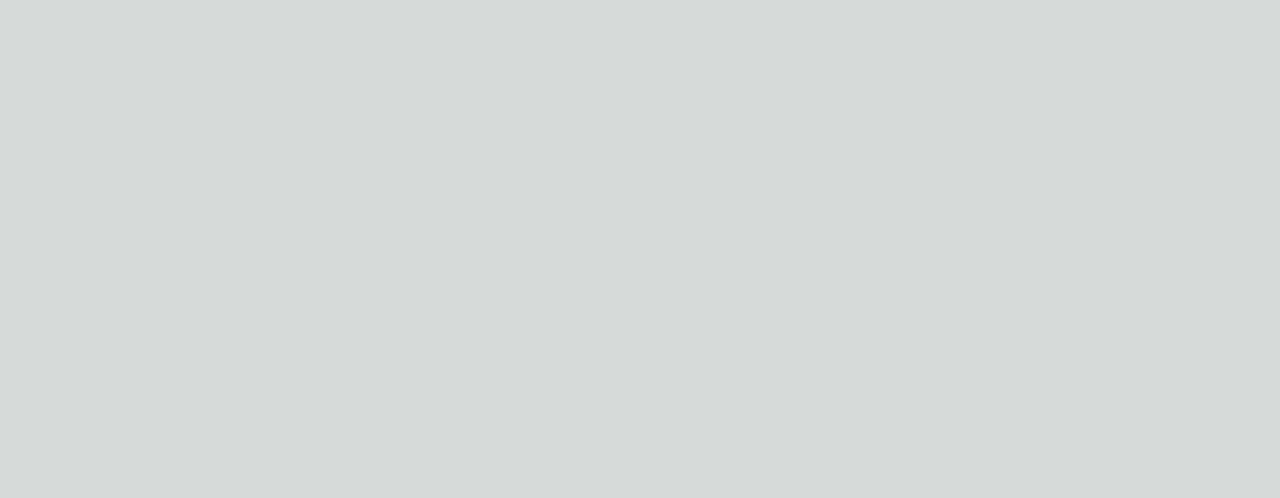
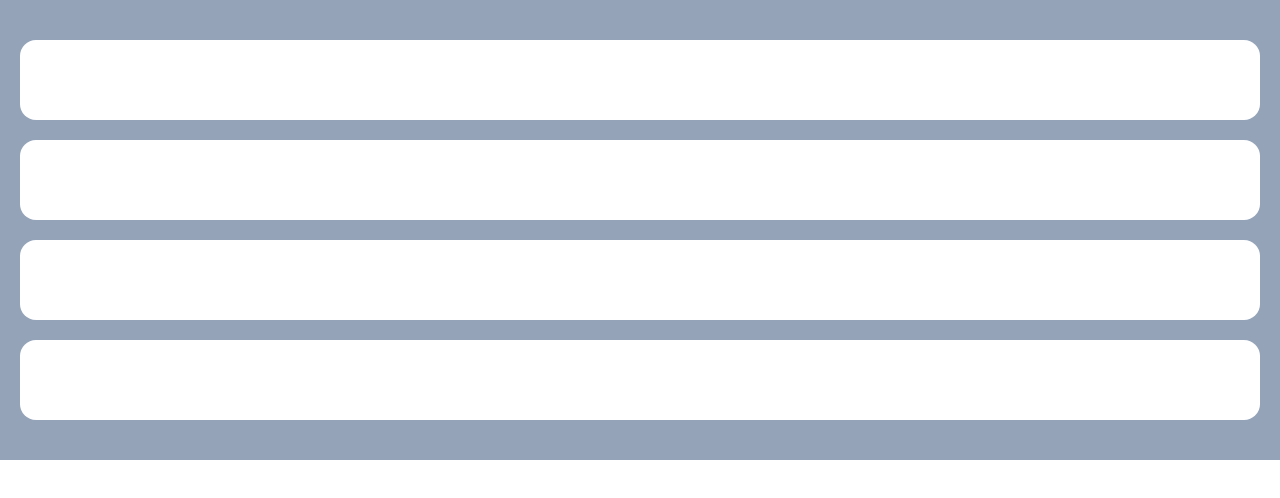
Before and after one commit to jma1020/market-page, a Next.js app: page / in a window 1280 px wide. Shown: the top 498 px of the page. Built offline with nearby package versions, Linux system fonts and the light colour scheme.

Commit message:
Design : tailwind flex 연습

```diff
--- a/pages/index.tsx
+++ b/pages/index.tsx
@@ -4,5 +4,12 @@ import { Inter } from "next/font/google";
 const inter = Inter({ subsets: ["latin"] });
 
 export default function Home() {
-  return null;
+  return (
+    <div className="bg-slate-400 py-10 px-5 flex-col space-y-5">
+      <div className="bg-white p-10 rounded-2xl "> </div>
+      <div className="bg-white p-10 rounded-2xl"></div>
+      <div className="bg-white p-10 rounded-2xl"></div>
+      <div className="bg-white p-10 rounded-2xl"></div>
+    </div>
+  );
 }
--- a/styles/globals.css
+++ b/styles/globals.css
@@ -18,10 +18,10 @@
 
 body {
   color: rgb(var(--foreground-rgb));
-  background: linear-gradient(
+  /* background: linear-gradient(
       to bottom,
       transparent,
       rgb(var(--background-end-rgb))
     )
-    rgb(var(--background-start-rgb));
+    rgb(var(--background-start-rgb)); */
 }
```
